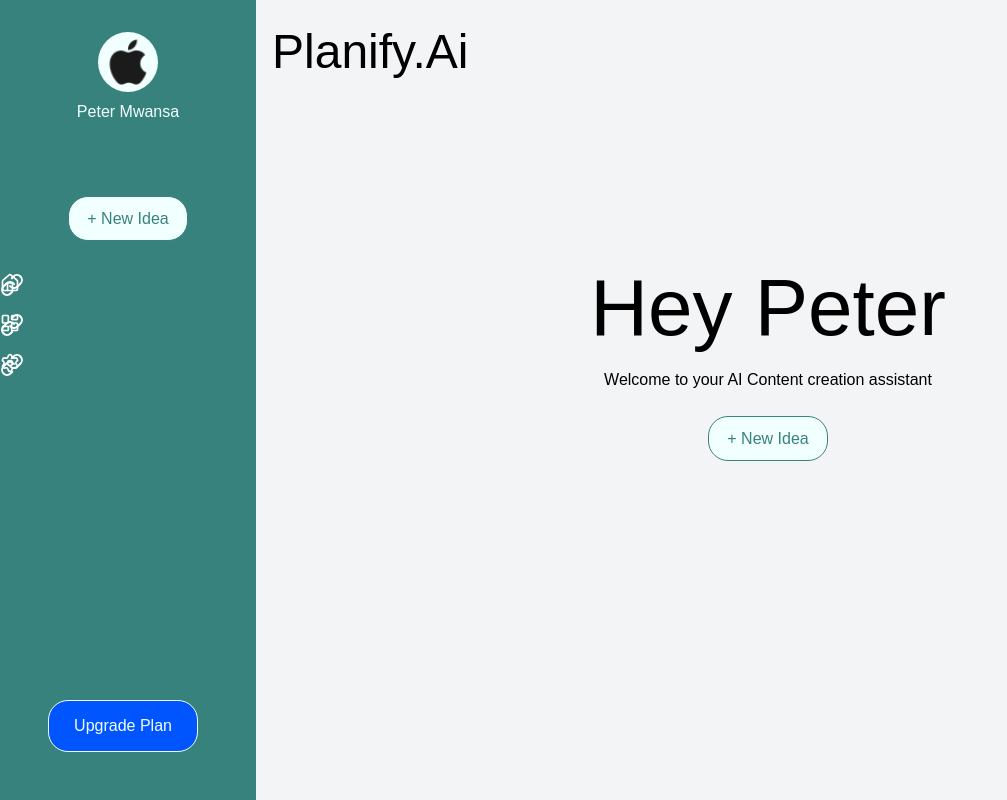
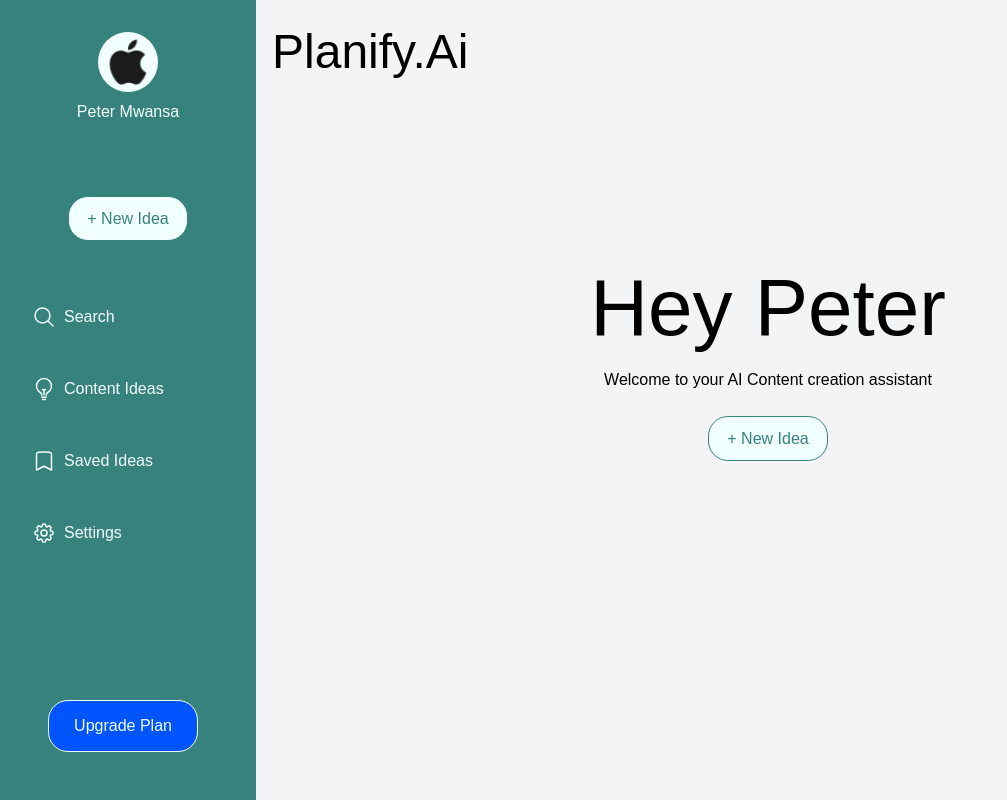
Before and after one commit to Petermwansa/planify-sass, a Next.js app: page /dashboard in a window 1280 px wide. Shown: the whole page, without its empty margins (0-1007 px from the left). Built offline with nearby package versions, Linux system fonts and the light colour scheme.

Commit message:
Make the sidebar functional by rendering components on click and add some content to those components

```diff
--- a/src/app/dashboard/page.tsx
+++ b/src/app/dashboard/page.tsx
@@ -1,18 +1,40 @@
-import React from "react";
+"use client";
+
+import React, { useState } from "react";
 import Sidebar from "@/components/Sidebar";
 import Start from "@/components/Start";
-
-
+import ContentIdeas from "@/components/ContentIdeas";
+import Settings from "@/components/Settings";
+import SavedIdeas from "@/components/SavedIdeas";
+import SubscriptionPlans from "@/components/SubscriptionPlans";
 
 const Dashboard = () => {
+  const [activeView, setActiveView] = useState("start");
+
+  const renderView = () => {
+    switch (activeView) {
+      case "ideas":
+        return <ContentIdeas />;
+      case "saved":
+        return <SavedIdeas />;
+      case "search":
+        return <Settings />;
+      case "settings":
+        return <Settings />;
+      case "subscription":
+        return <SubscriptionPlans />;
+      case "start":
+      default:
+        return <Start />;
+    }
+  };
+
   return (
     <div className="flex h-screen overflow-hidden">
-      <Sidebar />
+      <Sidebar setActiveView={setActiveView} />
       <main className="flex-1 overflow-y-auto p-8 bg-gray-100">
         <h1 className="logo">Planify.Ai</h1>
-        <div className="start">
-          <Start />
-        </div>
+        <div className="start">{renderView()}</div>
       </main>
     </div>
   );
--- a/src/app/page.tsx
+++ b/src/app/page.tsx
@@ -11,6 +11,7 @@ export default function Home() {
   const handleGoToDashboard = () => {
     router.push('/dashboard');
   }
+
 
 
   return (
--- /dev/null
+++ b/src/components/ContentIdeas.tsx
@@ -0,0 +1,11 @@
+const ContentIdeas = () => (
+  <div>
+    <h2 className="text-xl font-bold mb-4">Content Ideas</h2>
+    <ul className="list-disc list-inside">
+      <li>“10 hooks every creator should try”</li>
+      <li>“AI tools to speed up content production”</li>
+    </ul>
+  </div>
+);
+
+export default ContentIdeas;
--- /dev/null
+++ b/src/components/SavedIdeas.tsx
@@ -0,0 +1,53 @@
+import React from "react";
+
+interface Idea {
+  id: number;
+  title: string;
+  dateSaved: string;
+}
+
+const savedIdeas: Idea[] = [
+  {
+    id: 1,
+    title: "5 AI tools every content creator should try",
+    dateSaved: "2025-07-16",
+  },
+  {
+    id: 2,
+    title: "How to generate a month of content in one hour",
+    dateSaved: "2025-07-15",
+  },
+  {
+    id: 3,
+    title: "The future of content creation with generative AI",
+    dateSaved: "2025-07-14",
+  },
+];
+
+const SavedIdeas: React.FC = () => {
+  return (
+    <div className="space-y-4">
+      <h2 className="text-2xl font-semibold">💾 Saved Ideas</h2>
+
+      {savedIdeas.length === 0 ? (
+        <p className="text-gray-500">You haven’t saved any ideas yet.</p>
+      ) : (
+        <ul className="grid gap-4">
+          {savedIdeas.map((idea) => (
+            <li
+              key={idea.id}
+              className="p-4 bg-white rounded-lg shadow hover:shadow-md transition"
+            >
+              <h3 className="text-lg font-medium">{idea.title}</h3>
+              <p className="text-sm text-gray-400">
+                Saved on {idea.dateSaved}
+              </p>
+            </li>
+          ))}
+        </ul>
+      )}
+    </div>
+  );
+};
+
+export default SavedIdeas;
--- /dev/null
+++ b/src/components/Settings.tsx
@@ -0,0 +1,8 @@
+const Settings = () => (
+  <div>
+    <h2 className="text-xl font-bold mb-4">Settings</h2>
+    <p>Coming soon...</p>
+  </div>
+);
+
+export default Settings;
--- a/src/components/Sidebar.tsx
+++ b/src/components/Sidebar.tsx
@@ -1,44 +1,112 @@
-import GenerateBtn from '@/app/UI/Button/GenerateBtn';
-import UpgradeBtn from '@/app/UI/Button/Upgrade';
-import { Home, LayoutDashboard, Link, Settings } from 'lucide-react';
-import Image from 'next/image';
-import React from 'react'
+import GenerateBtn from "@/app/UI/Button/GenerateBtn";
+import UpgradeBtn from "@/app/UI/Button/Upgrade";
+import Image from "next/image";
+import React from "react";
 
-const Sidebar = () => {
-    const name  = "Peter Mwansa"
+interface SidebarProps {
+  setActiveView: (view: string) => void;
+}
+
+const Sidebar: React.FC<SidebarProps> = ({ setActiveView }) => {
+  const name = "Peter Mwansa";
+
   return (
     <div className="w-64 h-screen bg-gray-800 text-white sidebar flex flex-col p-5 sidebar">
-      <div className='sidebar-profile'>
+      <div className="sidebar-profile">
         <Image
-            className='sidebar-image'
-            alt='The profile image if the user'
-            src="/images/apple.png"
-            width={60}
-            height={60}
+          className="sidebar-image"
+          alt="The profile image if the user"
+          src="/images/apple.png"
+          width={60}
+          height={60}
         />
-        <h1 className='sidebar-name'>{name}</h1>
+        <h1 className="sidebar-name">{name}</h1>
       </div>
-      <div className='sidebar-generate'>
-        <GenerateBtn />
+      <div className="sidebar-generate">
+        <GenerateBtn onClick={() => setActiveView("subscription")}/>
       </div>
-      <nav className="flex flex-col gap-4">
-        <Link href="#" className="flex items-center gap-2 hover:text-gray-300">
-          <Home size={20} />
-          Home
-        </Link>
-        <Link href="#" className="flex items-center gap-2 hover:text-gray-300">
-          <LayoutDashboard size={20} />
-          Analytics
-        </Link>
-        <Link href="#" className="flex items-center gap-2 hover:text-gray-300">
-          <Settings size={20} />
+      <nav className="sidebar-nav">
+        <button onClick={() => setActiveView("start")} className="sidebar-link">
+          <svg
+            xmlns="http://www.w3.org/2000/svg"
+            fill="none"
+            viewBox="0 0 24 24"
+            strokeWidth={1.5}
+            stroke="currentColor"
+            className="size-6"
+          >
+            <path
+              strokeLinecap="round"
+              strokeLinejoin="round"
+              d="m21 21-5.197-5.197m0 0A7.5 7.5 0 1 0 5.196 5.196a7.5 7.5 0 0 0 10.607 10.607Z"
+            />
+          </svg>
+          Search
+        </button>
+        <button onClick={() => setActiveView("ideas")} className="sidebar-link">
+          <svg
+            xmlns="http://www.w3.org/2000/svg"
+            fill="none"
+            viewBox="0 0 24 24"
+            strokeWidth={1.5}
+            stroke="currentColor"
+            className="size-6"
+          >
+            <path
+              strokeLinecap="round"
+              strokeLinejoin="round"
+              d="M12 18v-5.25m0 0a6.01 6.01 0 0 0 1.5-.189m-1.5.189a6.01 6.01 0 0 1-1.5-.189m3.75 7.478a12.06 12.06 0 0 1-4.5 0m3.75 2.383a14.406 14.406 0 0 1-3 0M14.25 18v-.192c0-.983.658-1.823 1.508-2.316a7.5 7.5 0 1 0-7.517 0c.85.493 1.509 1.333 1.509 2.316V18"
+            />
+          </svg>
+          Content Ideas
+        </button>
+        <button onClick={() => setActiveView("saved")} className="sidebar-link">
+          <svg
+            xmlns="http://www.w3.org/2000/svg"
+            fill="none"
+            viewBox="0 0 24 24"
+            strokeWidth={1.5}
+            stroke="currentColor"
+            className="size-6"
+          >
+            <path
+              strokeLinecap="round"
+              strokeLinejoin="round"
+              d="M17.593 3.322c1.1.128 1.907 1.077 1.907 2.185V21L12 17.25 4.5 21V5.507c0-1.108.806-2.057 1.907-2.185a48.507 48.507 0 0 1 11.186 0Z"
+            />
+          </svg>
+          Saved Ideas
+        </button>
+        <button
+          onClick={() => setActiveView("settings")}
+          className="sidebar-link"
+        >
+          <svg
+            xmlns="http://www.w3.org/2000/svg"
+            fill="none"
+            viewBox="0 0 24 24"
+            strokeWidth={1.5}
+            stroke="currentColor"
+            className="size-6"
+          >
+            <path
+              strokeLinecap="round"
+              strokeLinejoin="round"
+              d="M10.343 3.94c.09-.542.56-.94 1.11-.94h1.093c.55 0 1.02.398 1.11.94l.149.894c.07.424.384.764.78.93.398.164.855.142 1.205-.108l.737-.527a1.125 1.125 0 0 1 1.45.12l.773.774c.39.389.44 1.002.12 1.45l-.527.737c-.25.35-.272.806-.107 1.204.165.397.505.71.93.78l.893.15c.543.09.94.559.94 1.109v1.094c0 .55-.397 1.02-.94 1.11l-.894.149c-.424.07-.764.383-.929.78-.165.398-.143.854.107 1.204l.527.738c.32.447.269 1.06-.12 1.45l-.774.773a1.125 1.125 0 0 1-1.449.12l-.738-.527c-.35-.25-.806-.272-1.203-.107-.398.165-.71.505-.781.929l-.149.894c-.09.542-.56.94-1.11.94h-1.094c-.55 0-1.019-.398-1.11-.94l-.148-.894c-.071-.424-.384-.764-.781-.93-.398-.164-.854-.142-1.204.108l-.738.527c-.447.32-1.06.269-1.45-.12l-.773-.774a1.125 1.125 0 0 1-.12-1.45l.527-.737c.25-.35.272-.806.108-1.204-.165-.397-.506-.71-.93-.78l-.894-.15c-.542-.09-.94-.56-.94-1.109v-1.094c0-.55.398-1.02.94-1.11l.894-.149c.424-.07.765-.383.93-.78.165-.398.143-.854-.108-1.204l-.526-.738a1.125 1.125 0 0 1 .12-1.45l.773-.773a1.125 1.125 0 0 1 1.45-.12l.737.527c.35.25.807.272 1.204.107.397-.165.71-.505.78-.929l.15-.894Z"
+            />
+            <path
+              strokeLinecap="round"
+              strokeLinejoin="round"
+              d="M15 12a3 3 0 1 1-6 0 3 3 0 0 1 6 0Z"
+            />
+          </svg>
           Settings
-        </Link>
-        <div className='upgrade'>
-            <UpgradeBtn />
-        </div>
+        </button>
       </nav>
+      <div className="upgrade">
+        <UpgradeBtn />
+      </div>
     </div>
   );
 };
-export default Sidebar
+export default Sidebar;
--- a/src/components/Start.tsx
+++ b/src/components/Start.tsx
@@ -2,11 +2,15 @@ import GenerateBtn from "@/app/UI/Button/GenerateBtn";
 
 const Start = () => {
   const name = "Peter";
+  function setActiveView(arg0: string): void {
+    throw new Error("Function not implemented.");
+  }
+
   return (
     <div className="start">
       <h1 className="start-name">Hey {name}</h1>
       <p className="start-p">Welcome to your AI Content creation assistant</p>
-      <GenerateBtn />
+        <GenerateBtn onClick={() => setActiveView("subscription")} />
     </div>
   );
 };
--- /dev/null
+++ b/src/components/SubscriptionPlans.tsx
@@ -0,0 +1,58 @@
+import React from "react";
+
+const plans = [
+  {
+    id: "free",
+    name: "Free",
+    price: "$0/month",
+    description: "Perfect for getting started with basic content tools.",
+    features: ["5 AI content ideas/month", "Basic support", "Limited access"],
+    buttonText: "Use Free Plan",
+  },
+  {
+    id: "pro",
+    name: "Professional",
+    price: "$19/month",
+    description: "Best for growing creators with more needs.",
+    features: ["50 AI content ideas/month", "Priority support", "Analytics tools"],
+    buttonText: "Upgrade to Pro",
+  },
+  {
+    id: "premium",
+    name: "Premium",
+    price: "$49/month",
+    description: "For serious creators & agencies with high demands.",
+    features: ["Unlimited AI content", "Dedicated support", "Team access"],
+    buttonText: "Upgrade to Premium",
+  },
+];
+
+const SubscriptionPlans = () => {
+  return (
+    <div className="p-6">
+      <h2 className="text-2xl font-bold mb-6">💳 Manage Subscription Plan</h2>
+      <div className="grid gap-6 grid-cols-1 md:grid-cols-3">
+        {plans.map((plan) => (
+          <div
+            key={plan.id}
+            className="bg-white rounded-lg shadow-md p-6 border hover:shadow-lg transition"
+          >
+            <h3 className="text-xl font-semibold mb-1">{plan.name}</h3>
+            <p className="text-gray-500 mb-2">{plan.description}</p>
+            <p className="text-lg font-bold text-blue-600 mb-4">{plan.price}</p>
+            <ul className="text-sm text-gray-600 mb-4 space-y-1">
+              {plan.features.map((feature, idx) => (
+                <li key={idx}>✔ {feature}</li>
+              ))}
+            </ul>
+            <button className="w-full bg-blue-600 text-white py-2 rounded hover:bg-blue-700 transition">
+              {plan.buttonText}
+            </button>
+          </div>
+        ))}
+      </div>
+    </div>
+  );
+};
+
+export default SubscriptionPlans;
--- a/src/styles/globals.css
+++ b/src/styles/globals.css
@@ -145,7 +145,28 @@ body {
   align-items: center;
 }
 
+.sidebar-nav {
+  color: var(--secondary);
+  margin: 2rem;
+  display: flex;
+  flex-direction: column;
+  justify-content: center;
+  gap: 3rem;
+}
+
+.sidebar-link {
+  display: flex;
+  flex-direction: row;
+  gap: .5rem;
+}
+
+.navbar-settings {
+  margin-top: 10rem;
+}
+
 .upgrade {
+  display: flex;
+  flex-direction: column;
   position: absolute;
   bottom: 0;
   margin: 3rem;
@@ -183,7 +204,7 @@ body {
   border-radius: 20px;
   color: var(--primary);
   cursor: pointer;
-  transition: 1s all ease-in-out;
+  transition: .5s all ease-in-out;
 }
 
 .generate-btn:hover {
@@ -200,7 +221,7 @@ body {
   border-radius: 20px;
   color: var(--secondary);
   cursor: pointer;
-  transition: 1s all ease-in-out;
+  transition: .5s all ease-in-out;
 }
 
 .upgrade-btn:hover {
```
Also changed, not shown: src/app/UI/Button/GenerateBtn.tsx (+7 -3 lines).
